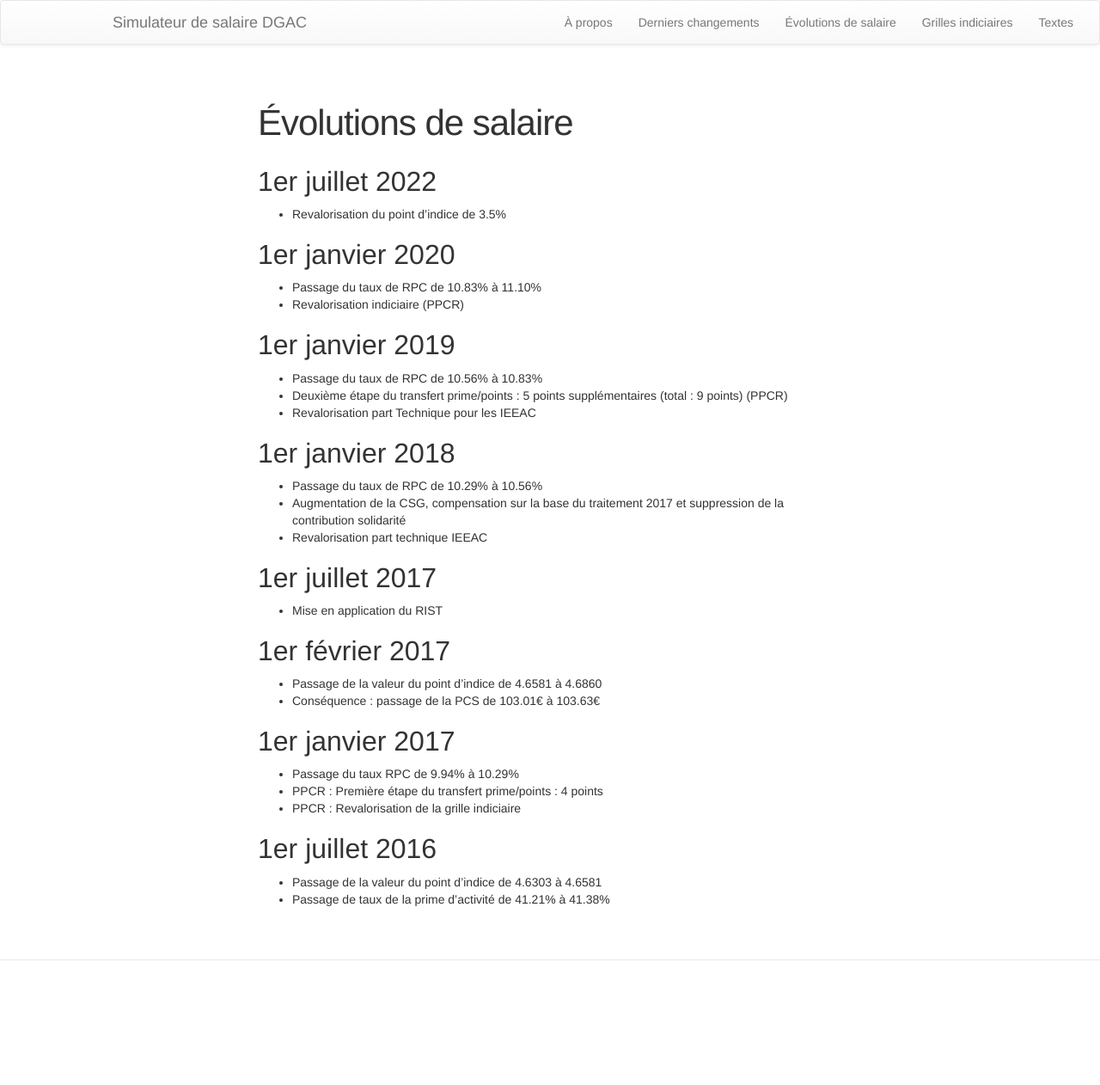
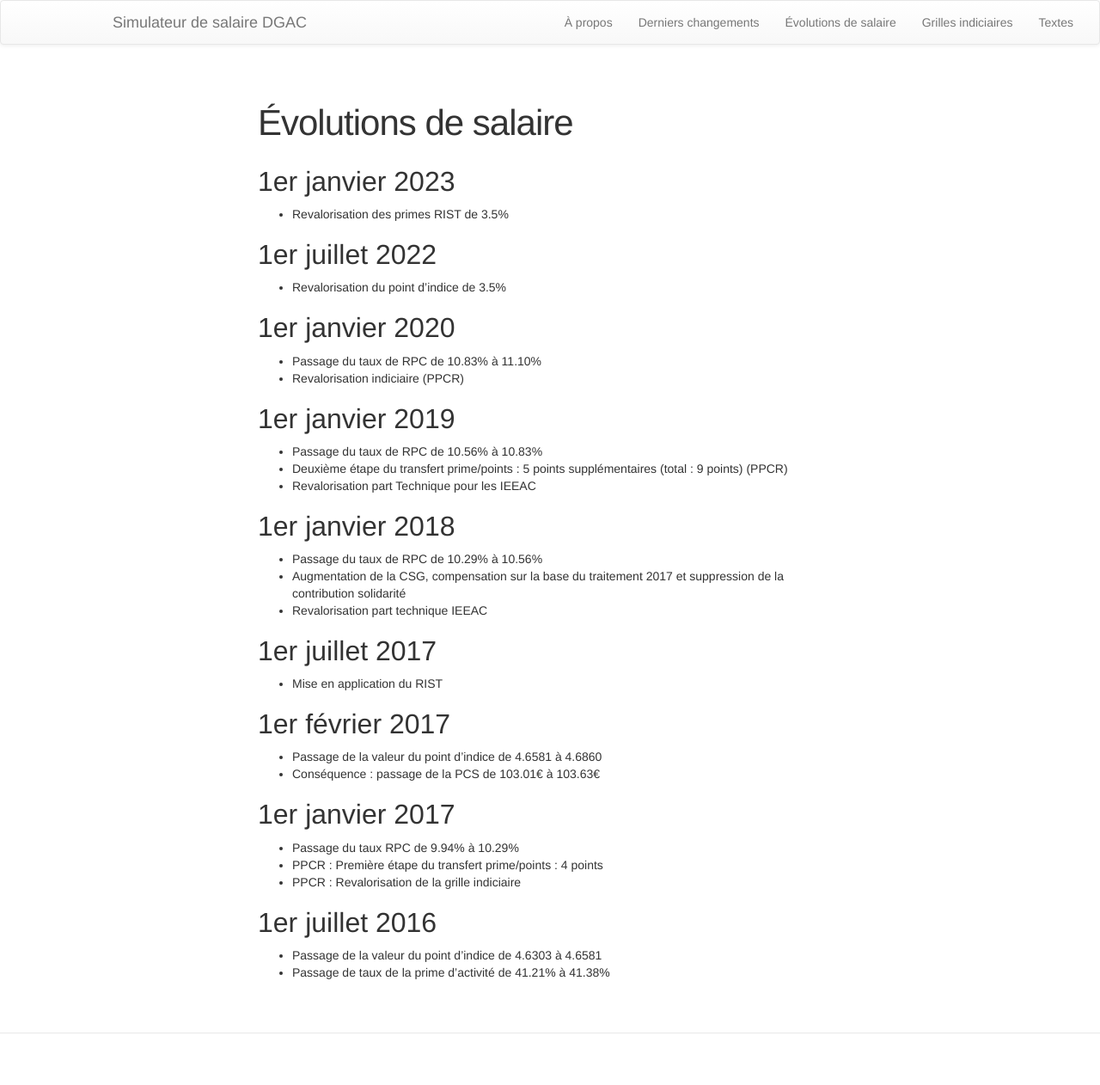
Before and after one commit to DGAC/simupaye, a Jekyll site: the page built from evolutions.md, in a window 1280 px wide. Shown: the whole page at 86% size. Built offline with Jekyll 4.4.1, drawn with Linux system fonts in a browser that asks for light colours; before the commit the page ends 1177 px from its top, so only the background shows below that.

Commit message:
Doc revalo prime

```diff
--- a/_includes/js/simulator.js
+++ b/_includes/js/simulator.js
@@ -384,7 +384,7 @@ var compute_income = function() {
 
 //variables par défaut
 var corps = 'ieeac';
-var defaultDate = '01/07/2022';
+var defaultDate = '01/01/2023';
 var protoDate = moment('2017-07-01');
 var transfertDate = moment('2017-01-01');
 var csgDate = moment('2018-01-01');
--- a/evolutions.md
+++ b/evolutions.md
@@ -3,6 +3,10 @@ layout: page
 title: Évolutions de salaire
 permalink: /evolutions/
 ---
+
+## 1er janvier 2023
+
+* Revalorisation des primes RIST de 3.5%
 
 ## 1er juillet 2022
 
```
Also changed, not shown: changelog.md.
